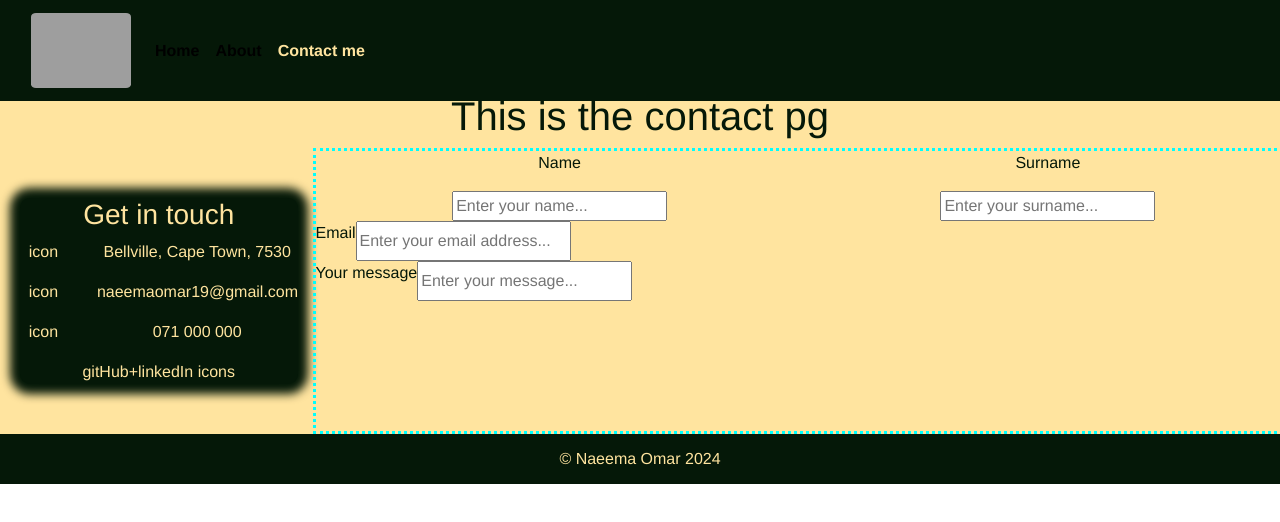
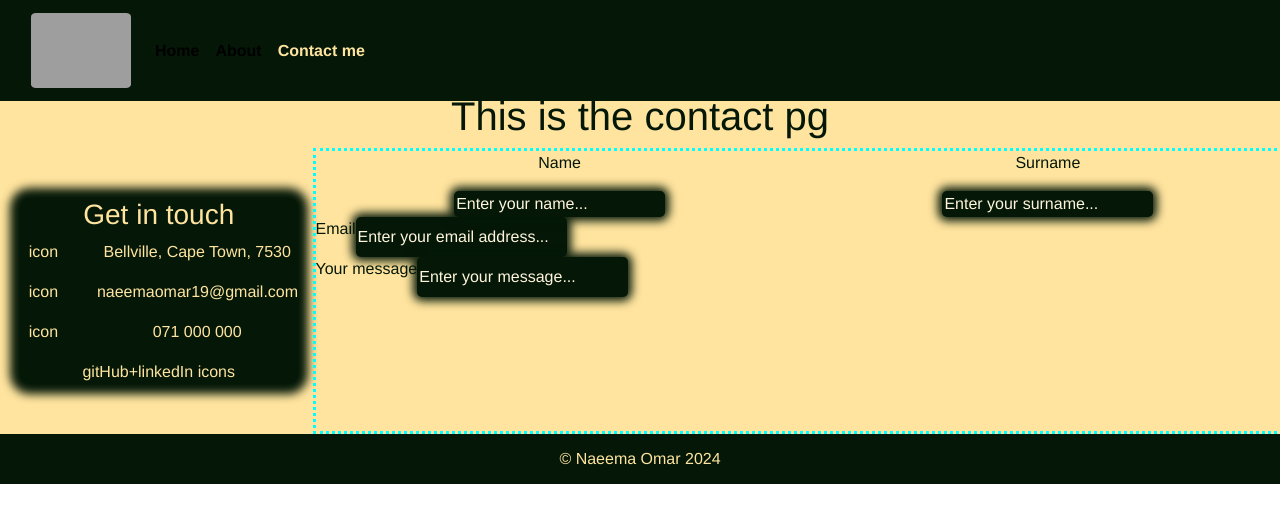
Before and after one commit to NaeemaOmar/the_portfolio, a Vue app: page /contact in a window 1280 px wide. Shown: the top 522 px of the page. Built offline with nearby package versions, Linux system fonts and the light colour scheme; grey boxes are pictures that could not be loaded.

Commit message:
contactPg updates

```diff
--- a/src/App.vue
+++ b/src/App.vue
@@ -37,6 +37,7 @@ export default {
   --mainCream: #ffe49f;
   --white: #ffffff;
   --black: #000000;
+  --lightenedCream: #FFF5DC
 }
 
 .topMargin{
--- a/src/views/ContactView.vue
+++ b/src/views/ContactView.vue
@@ -72,4 +72,17 @@
   /*ALTERNATIVELY: use row w/ col-4 vs col-8. col-4 will have a green div w/ a margin 20px allround*/
   /* UPDATE: defs need to use row otherwise i'll need to use grids to get the stuff in 1 line */
 }
+
+input{
+    border-radius: 5px;
+    border: none;
+    background-color: var(--mainDarkGreen);
+    box-shadow: 0px 0px 10px 4px var(--mainDarkGreen);
+}
+
+::placeholder{
+    color: var(--lightenedCream);
+}
+
+
 </style>
```
